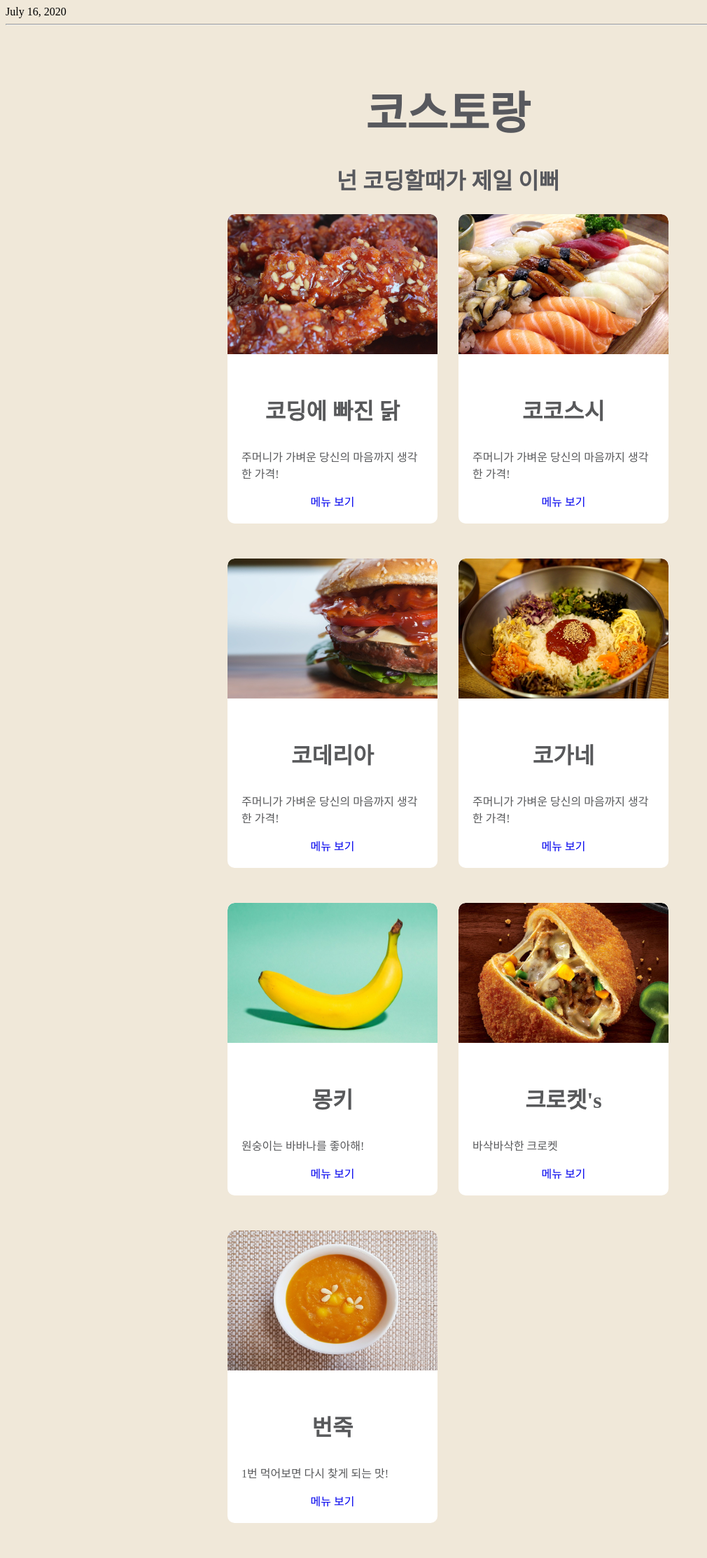
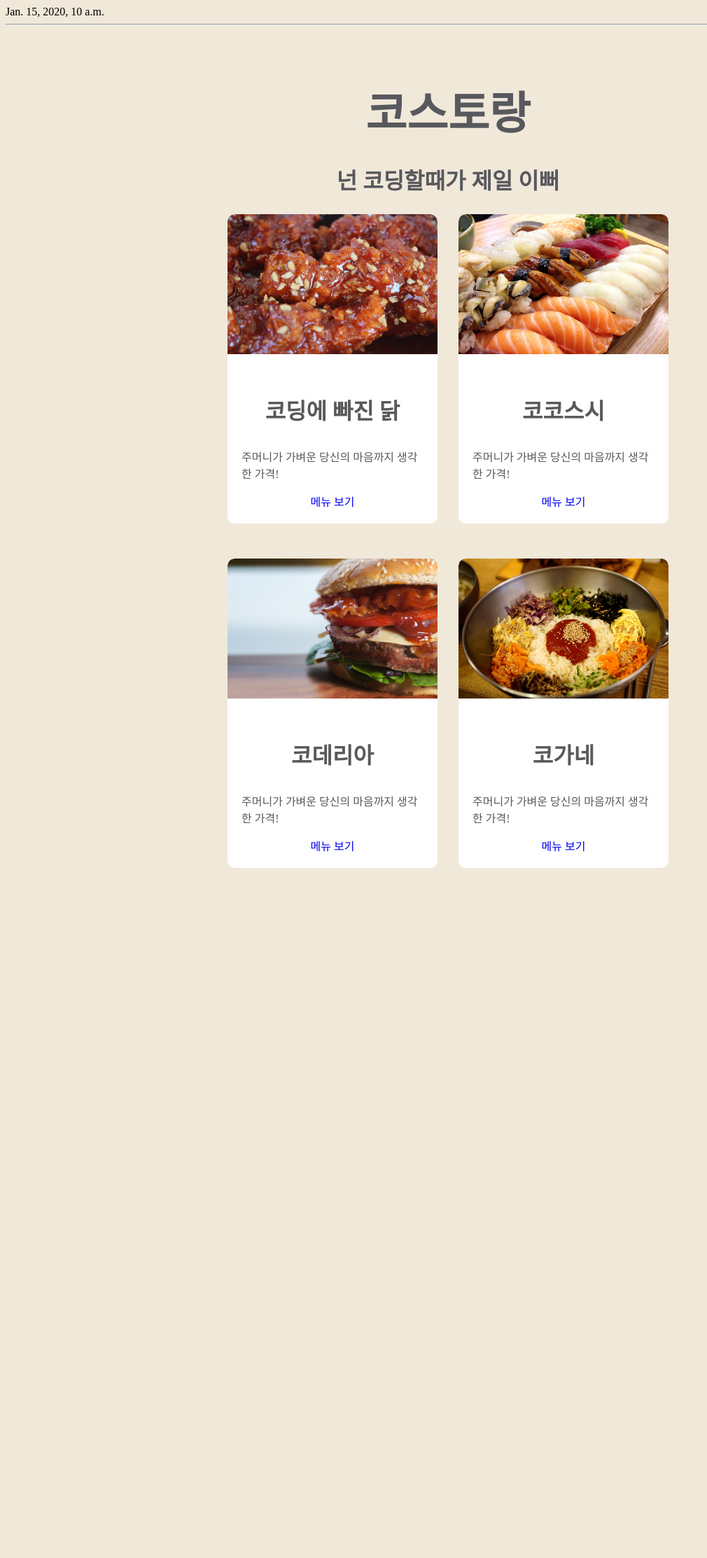
Before and after one commit to GoWoong/Django_study, a Django app: template kostaurant/foods/templates/foods/index.html in a window 1280 px wide. Shown: the whole page at 70% size, without its empty margins (0-1010 px from the left). After the commit the page ends 1240 px from the top, so only its background shows below. Run offline with Django 3.2, Linux system fonts and the light colour scheme; the template is opened without the code that fills it: most values are stand-ins (such as "Sample title", 1, 10 or a date in 2020); some web fonts are replaced.

Commit message:
learn static, elastic url

```diff
--- /dev/null
+++ b/kostaurant/foods/templates/foods/base.html
@@ -0,0 +1,24 @@
+{% load static %}
+<!DOCTYPE html>
+<html>
+  <head>
+    <title>코스토랑</title>
+    <meta charset="utf-8" />
+    <link rel="stylesheet" href={% static "foods/css/styles.css" %} />
+  </head>
+  <body>
+    <div>
+      {% block date-block %}
+      <div>31 March, 2022</div>
+      {% endblock date-block %}
+    </div>
+    <hr />
+
+    <h1>코스토랑</h1>
+    <h2>넌 코딩할때가 제일 이뻐</h2>
+
+    <div class="food-container">
+      {% block food-container %} {% endblock food-container %}
+    </div>
+  </body>
+</html>
--- /dev/null
+++ b/kostaurant/foods/templates/foods/chicken.html
@@ -0,0 +1,4 @@
+<h2>코딩에 빠진 닭</h2>
+<div>주머니가 가벼운 당신의 마음까지 생각한 가격 !</div>
+<div>12000</div>
+<a href="/foods/index">돌아가기</a>
--- /dev/null
+++ b/kostaurant/foods/templates/foods/detail.html
@@ -0,0 +1,2 @@
+<h2>{{name}}</h2>
+<a href="/foods/index">돌아가기</a>
--- a/kostaurant/foods/templates/foods/index.html
+++ b/kostaurant/foods/templates/foods/index.html
@@ -1,32 +1,21 @@
-{% load static %}
-<!DOCTYPE html>
-<html>
-  <head>
-    <title>코스토랑</title>
-    <meta charset="utf-8" />
-    <link rel="stylesheet" href={% static "foods/css/styles.css" %} />
-  </head>
-  <body>
-    <div>July 16, 2020</div>
-    <hr />
-
-    <h1>코스토랑</h1>
-    <h2>넌 코딩할때가 제일 이뻐</h2>
-
-    <div class="food-container">
+{% extends './base.html' %} {% load static %} {% block date-block %}
+<div>{{date}}</div>
+{% endblock date-block %} {% block food-container %}
 <div class="food">
-        <img src={% static 'foods/images/chicken.jpg' %} width="300px"
-        height="200px" />
+  <img
+    src="{% static 'foods/images/chicken.jpg' %}"
+    width="300px"
+    height="200px"
+  />
   <div class="info">
     <h3>코딩에 빠진 닭</h3>
     <p>주머니가 가벼운 당신의 마음까지 생각한 가격!</p>
-          <a href="#">메뉴 보기</a>
+    <a href="/foods/menu/chicken">메뉴 보기</a>
   </div>
 </div>
 
 <div class="food">
-        <img src={% static "foods/images/sushi.jpg" %} width="300px"
-        height="200px" />
+  <img src={% static 'foods/images/sushi.jpg' %} width="300px" height="200px" />
   <div class="info">
     <h3>코코스시</h3>
     <p>주머니가 가벼운 당신의 마음까지 생각한 가격!</p>
@@ -35,8 +24,8 @@
 </div>
 
 <div class="food">
-        <img src={% static "foods/images/burger.jpg" %} width="300px"
-        height="200px" />
+  <img src={% static "foods/images/burger.jpg" %} width="300px" height="200px"
+  />
   <div class="info">
     <h3>코데리아</h3>
     <p>주머니가 가벼운 당신의 마음까지 생각한 가격!</p>
@@ -45,44 +34,12 @@
 </div>
 
 <div class="food">
-        <img src={% static "foods/images/bibimbap.jpg"%} width="300px"
-        height="200px" />
+  <img src={% static "foods/images/bibimbap.jpg" %} width="300px" height="200px"
+  />
   <div class="info">
     <h3>코가네</h3>
     <p>주머니가 가벼운 당신의 마음까지 생각한 가격!</p>
     <a href="#">메뉴 보기</a>
   </div>
 </div>
-
-      <div class="food">
-        <img src={% static "foods/images/banana.jpg"%} width="300px"
-        height="200px" />
-        <div class="info">
-          <h3>몽키</h3>
-          <p>원숭이는 바바나를 좋아해!</p>
-          <a href="#">메뉴 보기</a>
-        </div>
-      </div>
-
-      <div class="food">
-        <img src={% static "foods/images/croquette.jpg"%} width="300px"
-        height="200px" />
-        <div class="info">
-          <h3>크로켓's</h3>
-          <p>바삭바삭한 크로켓</p>
-          <a href="#">메뉴 보기</a>
-        </div>
-      </div>
-
-      <div class="food">
-        <img src={% static "foods/images/pumpkin_soup.jpg"%} width="300px"
-        height="200px" />
-        <div class="info">
-          <h3>번죽</h3>
-          <p>1번 먹어보면 다시 찾게 되는 맛!</p>
-          <a href="#">메뉴 보기</a>
-        </div>
-      </div>
-    </div>
-  </body>
-</html>
+{% endblock food-container %}
--- a/kostaurant/foods/urls.py
+++ b/kostaurant/foods/urls.py
@@ -1,7 +1,8 @@
-from django.contrib import admin
 from django.urls import path
 from . import views
 
 urlpatterns = [
-    path('index/', views.index)
+    path('index/', views.index),
+    path('',views.index),
+    path('menu/<str:food>/', views.food_detail)
 ]
```
Also changed, not shown: kostaurant/foods/views.py (+9 -2 lines). Lines whose indentation alone changed are shown as unchanged.
